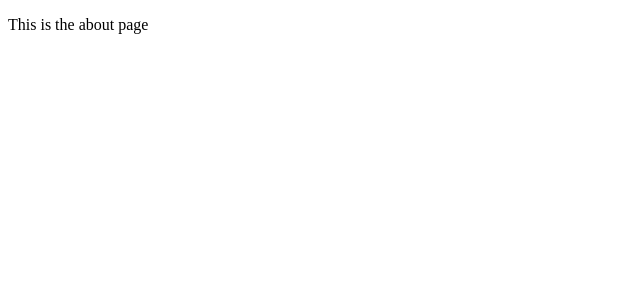
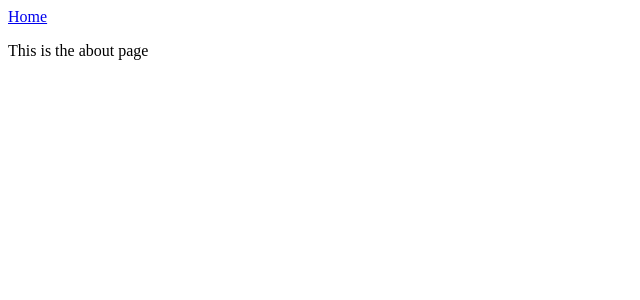
Before and after one commit to saylerb/graphql-shop, a Next.js app: page /about in a window 1280 px wide. Shown: the top 300 px of the page, without its empty margins (0-640 px from the left). Built offline with nearby package versions, Linux system fonts and the light colour scheme.

Commit message:
example of navigating between pages

```diff
--- a/pages/about.js
+++ b/pages/about.js
@@ -1,9 +1,14 @@
 import React, { Component } from "react";
+
+import Link from "next/link";
 
 class About extends Component {
   render() {
     return (
       <div>
+        <Link href="/">
+          <a>Home</a>
+        </Link>
         <p>This is the about page</p>
       </div>
     );
--- a/pages/index.js
+++ b/pages/index.js
@@ -1,5 +1,10 @@
+import Link from "next/link";
+
 const Index = () => (
   <div>
+    <Link href="/about">
+      <a>About page</a>
+    </Link>
     <p>Hello Next.js</p>
   </div>
 );
```
